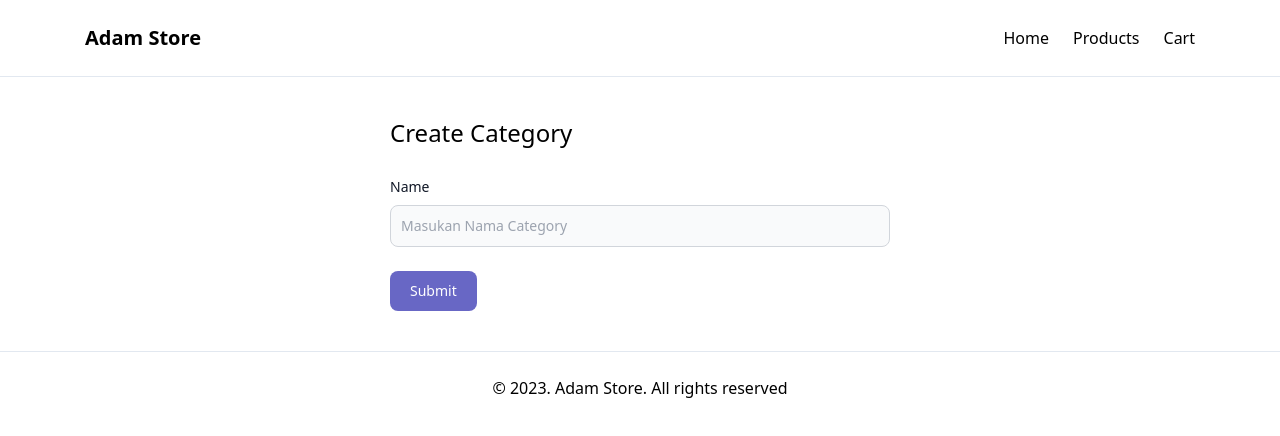
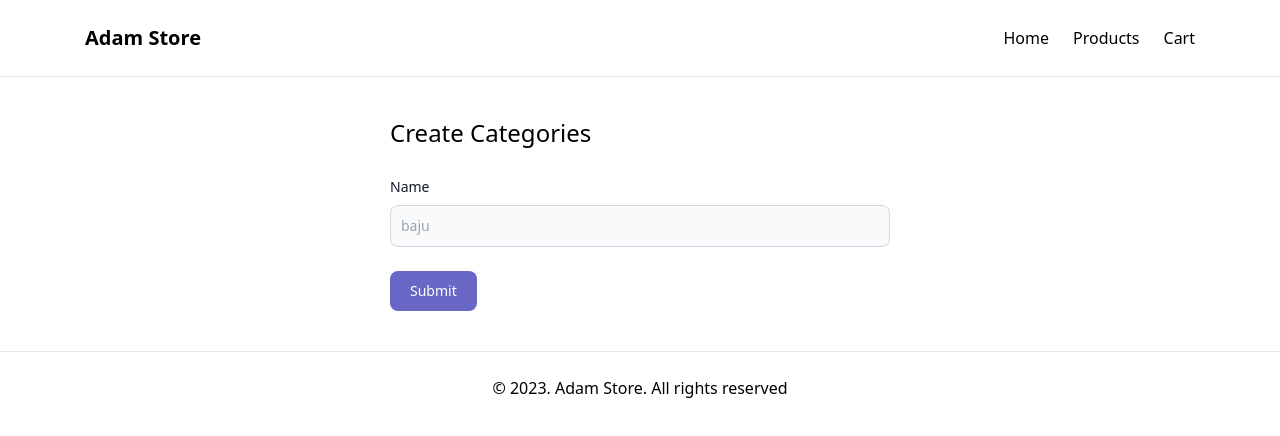
Before and after one commit to AdamHamzahN/nuxtjs_smkcoding, a Nuxt app: page /category/create in a window 1280 px wide. Shown: the top 436 px of the page. Built offline with nearby package versions, Linux system fonts and the light colour scheme; no server answers.

Commit message:
update 16/11/2023

```diff
--- a/pages/category/create.vue
+++ b/pages/category/create.vue
@@ -1,7 +1,95 @@
-<template>
+<!-- <template>
     <section>
         <div class="container">
             <FormsCategoryForm />
         </div>
     </section>
+</template> -->
+<script lang="ts" setup>
+import { useCategoryStore } from '~/stores/category';
+import { useStorageStore } from "~/stores/storage";
+import { useProductsStore } from '~/stores/products';
+import type { FormField } from '~/types/products';
+
+const categoryStore = useCategoryStore();
+const storageStore = useStorageStore();
+const productStore = useProductsStore();
+
+const isSuccess = ref(false);
+const isShowAlert = ref(false);
+const message = ref("");
+const router = useRouter();
+const isLoading = ref(false);
+
+const { categories } = storeToRefs(categoryStore);
+categoryStore.getAllCategory();
+
+const formCreateCategory = [
+    { name: "name", label: "Name", type: "text", value: "", placeholder: "baju", required: true },
+]
+const createProduct = async () => {
+    isLoading.value = true;
+    const result: { [key: string]: any } = {};
+    formCreateCategory.forEach((item: FormField) => {
+        if (item.name) {
+            result[item.name] = item.value;
+        }
+        console.log(result)
+    })
+    await categoryStore.createCategory(result);
+    if (!categoryStore.status) {
+        isSuccess.value = categoryStore.status;
+        message.value = categoryStore.message;
+        isShowAlert.value = true;
+        isLoading.value = false;
+        window.scrollTo({
+            top: 0,
+            behavior: "smooth",
+        });
+    } else {
+        isSuccess.value = categoryStore.status;
+        message.value = categoryStore.message;
+        isShowAlert.value = true;
+        isLoading.value = false;
+        window.scrollTo({
+            top: 0,
+            behavior: "smooth",
+        });
+        setTimeout(() => {
+            router.push({ path: "/products" });
+        }, 1000);
+    }
+}
+
+</script>
+<template>
+    <section class="flex justify-center py-10">
+        <div class="w-[500px]">
+            <h1 class="text-2xl mb-7 font-medium">Create Categories</h1>
+            <div v-if="isShowAlert"
+                :class="`p-4 mb-4 text-sm rounded-lg ${isSuccess ? 'bg-green-100 text-green-800' : 'text-red-800 bg-red-100'}`"
+                role="alert">
+                {{ message }}
+            </div>
+            <form @submit.prevent="createProduct">
+                <div class="mb-6" v-for="(item, index) in formCreateCategory" :key="index">
+                    <label :for="item.name" class="block mb-2 text-sm font-medium text-gray-900">
+                        {{ item.label }}
+                    </label>
+                    <input :type="item.type" :id="item.name" v-model="item.value"
+                        class="bg-gray-50 border border-gray-300 text-gray-900 text-sm rounded-lg focus:ring-blue-500 focus:border-blue-500 block w-full p-2.5"
+                        :placeholder="item.placeholder" :required="item.required">
+                </div>
+                <button type="submit"
+                    class="text-white bg-primary hover:bg-blue-800 focus:ring-4 focus:outline-none focus:ring-blue-300 font-medium rounded-lg text-sm w-full sm:w-auto px-5 py-2.5 text-center">
+                    <span v-if="!isLoading">Submit</span>
+                    <div v-else class="flex items-center gap-3">
+                        <div class="w-5 h-5 rounded-full border-2 border-t-blue-500 animate-spin">
+                        </div>
+                        <span>Loading</span>
+                    </div>
+                </button>
+            </form>
+        </div>
+    </section>
 </template>
--- a/stores/category.ts
+++ b/stores/category.ts
@@ -24,5 +24,26 @@ export const useCategoryStore = defineStore("category", {
                 this.categories = data.value;
             }
         },
+        async createCategory(payload: any) {
+            const { baseUrl, apikey } = useAppConfig();
+            const { data, error } = await useFetch("/rest/v1/categories", {
+                baseURL: baseUrl,
+                method: "POST",
+                headers: {
+                    apikey: apikey,
+                },
+                body: payload,
+            })
+
+
+            if (error.value) {
+                this.status = false;
+                this.message = "Get Products failed !!!";
+            } else if (data) {
+                this.status = true;
+                this.message = "Get Products successfully";
+            }
+        },
+
     }
 })
```
Also changed, not shown: components/dropdown.vue (+13 -0 lines), components/Header.vue (indentation only).
